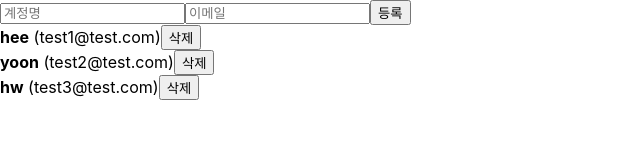
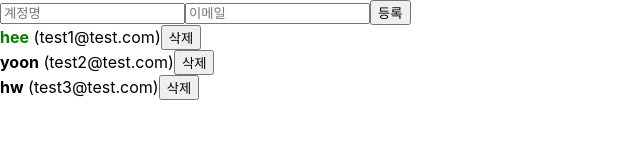
Before and after one commit to ccc4804/react, a React (Create React App) app in the folder react-tutorial/begin-react/: page / in a window 1280 px wide. Shown: the top 160 px of the page, without its empty margins (0-640 px from the left). Built offline with nearby package versions, Linux system fonts and the light colour scheme.

Commit message:
Chapter16 - 배열에 함목 수정하기

```diff
--- a/react-tutorial/begin-react/src/App.js
+++ b/react-tutorial/begin-react/src/App.js
@@ -3,15 +3,16 @@
 import CreateUser from "./CreateUser";
 
 function App() {
-  const [inputs, setInpust] = useState({
+  const [inputs, setInputs] = useState({
     username: "",
     email: "",
   });
 
   const { username, email } = inputs;
+
   const onChange = (e) => {
     const { name, value } = e.target;
-    setInpust({
+    setInputs({
       ...inputs,
       [name]: value,
     });
@@ -22,16 +23,19 @@
       id: 1,
       username: "hee",
       email: "test1@test.com",
+      active: true
     },
     {
       id: 2,
       username: "yoon",
       email: "test2@test.com",
+      active: false
     },
     {
       id: 3,
       username: "hw",
       email: "test3@test.com",
+      active: false
     },
   ]);
 
@@ -48,16 +52,23 @@
     //setUsers([...users, user])
     setUsers(users.concat(user));
 
-    setInpust({
+    setInputs({
       username: "",
       email: "",
     });
+
     console.log(nextId.current);
     nextId.current += 1;
   };
 
   const onRemove = id => {
     setUsers(users.filter(user => user.id !== id))
+  }
+
+  const onToggle = id => {
+    setUsers(users.map(
+      user => user.id === id ? {...user, active: !user.active} : user
+    ))
   }
 
   // 아래는 JSX
@@ -69,7 +80,7 @@
         onChange={onChange}
         onCreate={onCreate}
       />
-      <UserList users={users} onRemove={onRemove} />
+      <UserList users={users} onRemove={onRemove} onToggle={onToggle} />
     </>
   );
 }
--- a/react-tutorial/begin-react/src/UserList.js
+++ b/react-tutorial/begin-react/src/UserList.js
@@ -1,19 +1,28 @@
 import React from "react";
 
-function User({ user, onRemove }) {
+function User({ user, onRemove, onToggle }) {
   //props로 받아온다.
 
-  const { username, email, id } = user;
+  const { username, email, id, active } = user;
 
   return (
     <div>
-      <b>{username}</b> <span>({email})</span>
+      <b
+        style={{
+          color: active ? "green" : "black",
+          cursor: "pointer", //curson가 pointer이면 마우스를 올렸을 때 손가락 모양이 된다.
+        }}
+        onClick={() => onToggle(id)}
+      >
+        {username}
+      </b>{" "}
+      <span>({email})</span>
       <button onClick={() => onRemove(id)}>삭제</button>
     </div>
   );
 }
 
-function UserList({ users, onRemove }) {
+function UserList({ users, onRemove, onToggle }) {
   return (
     /*
     <div>
@@ -25,7 +34,12 @@
     // 배열의 길이가 고정적이지 않을 때는 아래와 같이 map을 이용하여 배열을 출력한다.
     <div>
       {users.map((user) => (
-        <User user={user} key={user.id} onRemove={onRemove} />
+        <User
+          user={user}
+          key={user.id}
+          onRemove={onRemove}
+          onToggle={onToggle}
+        />
         //key가 있으면 key를 설정해준다.
         //key가 없으면 key={index}로 설정해주는데 이는 매우 비효율적인 구조이다.
         //index는 배열의 순서만 의미하므로 배열의 구조상 삽입, 변경, 삭제 시 비효율적이기 때문이다.
```
